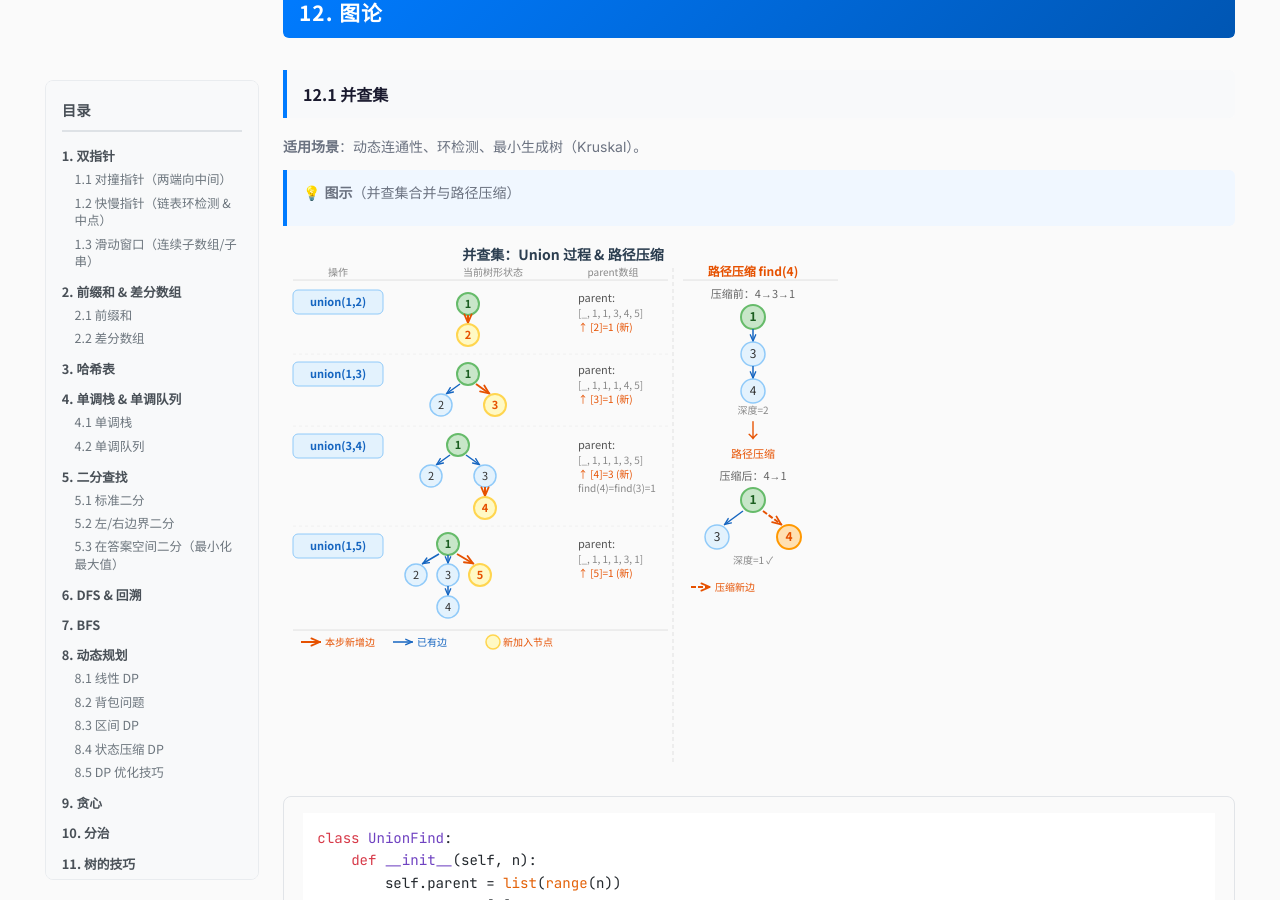
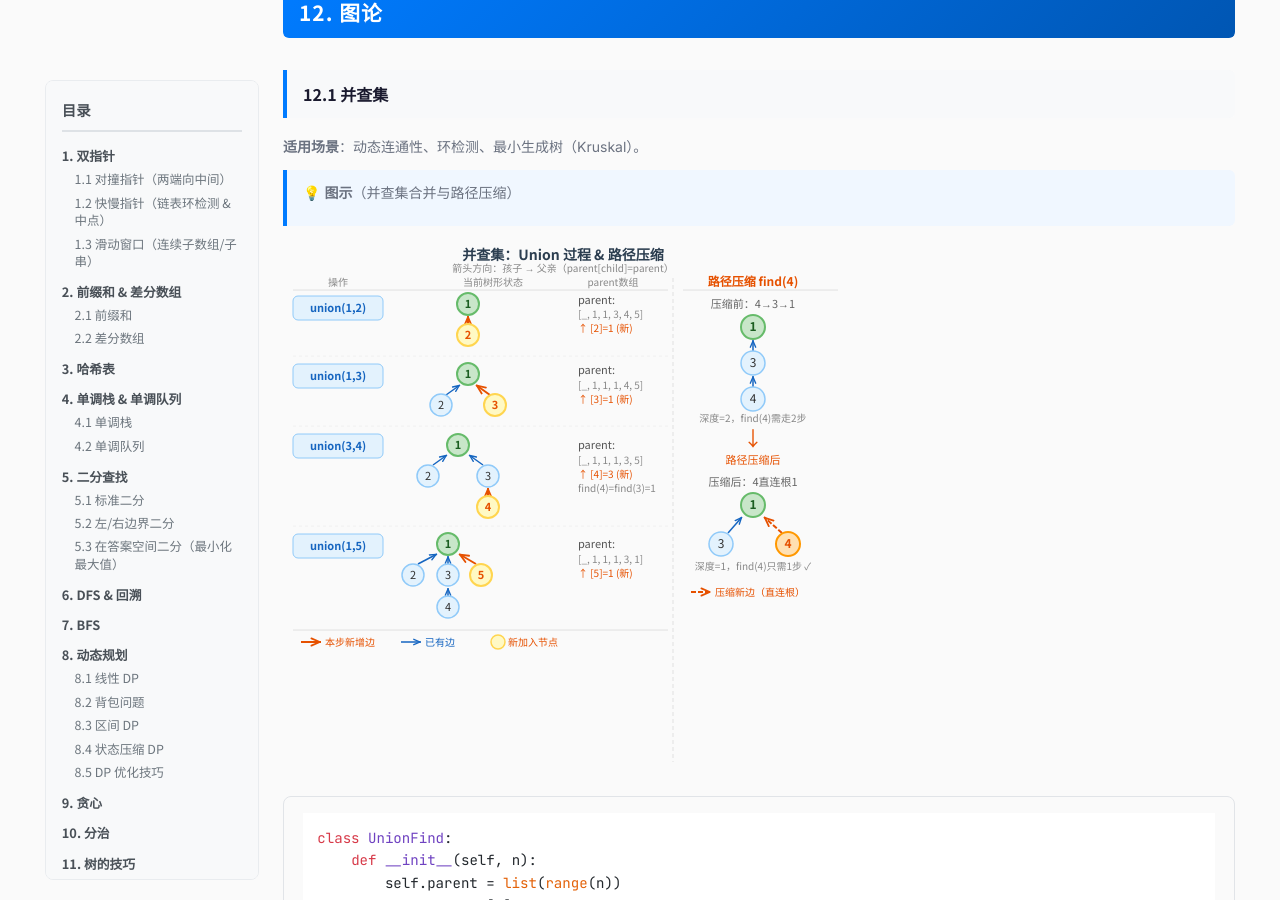
Before and after one commit to chengenbao/chengenbao.github.io, a Jekyll site: the page built from notes/algo-tricks.md, in a window 1280 px wide and 900 px high, scrolled down 27906 px. Built offline with Jekyll 4.4.1, drawn with Linux system fonts in a browser that asks for light colours; nearby versions of some CDN libraries.

Commit message:
fix: reverse arrow direction in union-find SVG (child->parent)

```diff
--- a/notes/algo-tricks.md
+++ b/notes/algo-tricks.md
@@ -1512,91 +1512,97 @@ def rob(root):
 
   <!-- ══ 标题 ══ -->
   <text x="280" y="18" text-anchor="middle" font-weight="bold" fill="#2c3e50" font-size="14">并查集：Union 过程 &amp; 路径压缩</text>
+  <text x="280" y="30" text-anchor="middle" fill="#888" font-size="10">箭头方向：孩子 → 父亲（parent[child]=parent）</text>
 
   <!-- 左右分隔线 -->
-  <line x1="390" y1="26" x2="390" y2="520" stroke="#e0e0e0" stroke-width="1" stroke-dasharray="4,3"/>
+  <line x1="390" y1="36" x2="390" y2="520" stroke="#e0e0e0" stroke-width="1" stroke-dasharray="4,3"/>
 
   <!-- ══ 左侧：列标题 ══ -->
-  <text x="55"  y="34" text-anchor="middle" fill="#888" font-size="10">操作</text>
-  <text x="210" y="34" text-anchor="middle" fill="#888" font-size="10">当前树形状态</text>
-  <text x="330" y="34" text-anchor="middle" fill="#888" font-size="10">parent数组</text>
-  <line x1="10" y1="38" x2="385" y2="38" stroke="#e0e0e0" stroke-width="1"/>
-
-  <!-- ━━━━ Step 1: union(1,2)  y_top=48 ━━━━ -->
-  <!-- 操作说明 -->
-  <rect x="10" y="48" width="90" height="24" rx="5" fill="#e3f2fd" stroke="#90caf9" stroke-width="1"/>
-  <text x="55" y="64" text-anchor="middle" fill="#1565c0" font-weight="bold" font-size="11">union(1,2)</text>
-  <!-- 树：根1 at(185,62)，子2 at(185,92) -->
+  <text x="55"  y="44" text-anchor="middle" fill="#888" font-size="10">操作</text>
+  <text x="210" y="44" text-anchor="middle" fill="#888" font-size="10">当前树形状态</text>
+  <text x="330" y="44" text-anchor="middle" fill="#888" font-size="10">parent数组</text>
+  <line x1="10" y1="48" x2="385" y2="48" stroke="#e0e0e0" stroke-width="1"/>
+
+  <!-- ━━━━ Step 1: union(1,2) ━━━━ -->
+  <rect x="10" y="54" width="90" height="24" rx="5" fill="#e3f2fd" stroke="#90caf9" stroke-width="1"/>
+  <text x="55" y="70" text-anchor="middle" fill="#1565c0" font-weight="bold" font-size="11">union(1,2)</text>
+  <!-- 根1 at(185,62), 子2 at(185,93) -->
   <circle cx="185" cy="62" r="11" fill="#c8e6c9" stroke="#66bb6a" stroke-width="2"/>
   <text x="185" y="66" text-anchor="middle" fill="#1b5e20" font-weight="bold" font-size="11">1</text>
-  <line x1="185" y1="73" x2="185" y2="82" stroke="#e65100" stroke-width="2" marker-end="url(#uf-arrO)"/>
+  <!-- 2→1: from(185,82) to(185,73) -->
+  <line x1="185" y1="82" x2="185" y2="74" stroke="#e65100" stroke-width="2" marker-end="url(#uf-arrO)"/>
   <circle cx="185" cy="93" r="11" fill="#fff9c4" stroke="#ffd54f" stroke-width="2"/>
   <text x="185" y="97" text-anchor="middle" fill="#e65100" font-weight="bold" font-size="11">2</text>
-  <!-- parent数组 -->
-  <text x="295" y="60" fill="#555" font-size="11">parent:</text>
-  <text x="295" y="75" fill="#888" font-size="10">[_, 1, 1, 3, 4, 5]</text>
-  <text x="295" y="89" fill="#e65100" font-size="10">↑ [2]=1 (新)</text>
-  <line x1="10" y1="112" x2="385" y2="112" stroke="#f0f0f0" stroke-width="1" stroke-dasharray="3,3"/>
-
-  <!-- ━━━━ Step 2: union(1,3)  y_top=120 ━━━━ -->
-  <rect x="10" y="120" width="90" height="24" rx="5" fill="#e3f2fd" stroke="#90caf9" stroke-width="1"/>
-  <text x="55" y="136" text-anchor="middle" fill="#1565c0" font-weight="bold" font-size="11">union(1,3)</text>
-  <!-- 树：根1 at(185,132)，子2 at(160,162)，子3 at(210,162) -->
+  <text x="295" y="62" fill="#555" font-size="11">parent:</text>
+  <text x="295" y="76" fill="#888" font-size="10">[_, 1, 1, 3, 4, 5]</text>
+  <text x="295" y="90" fill="#e65100" font-size="10">↑ [2]=1 (新)</text>
+  <line x1="10" y1="114" x2="385" y2="114" stroke="#f0f0f0" stroke-width="1" stroke-dasharray="3,3"/>
+
+  <!-- ━━━━ Step 2: union(1,3) ━━━━ -->
+  <rect x="10" y="122" width="90" height="24" rx="5" fill="#e3f2fd" stroke="#90caf9" stroke-width="1"/>
+  <text x="55" y="138" text-anchor="middle" fill="#1565c0" font-weight="bold" font-size="11">union(1,3)</text>
+  <!-- 根1 at(185,132), 子2 at(158,163), 子3 at(212,163) -->
   <circle cx="185" cy="132" r="11" fill="#c8e6c9" stroke="#66bb6a" stroke-width="2"/>
   <text x="185" y="136" text-anchor="middle" fill="#1b5e20" font-weight="bold" font-size="11">1</text>
-  <line x1="177" y1="142" x2="163" y2="152" stroke="#1565c0" stroke-width="1.5" marker-end="url(#uf-arr)"/>
+  <!-- 2→1: from(163,153) to(177,142) -->
+  <line x1="163" y1="153" x2="177" y2="143" stroke="#1565c0" stroke-width="1.5" marker-end="url(#uf-arr)"/>
   <circle cx="158" cy="163" r="11" fill="#e3f2fd" stroke="#90caf9" stroke-width="1.5"/>
   <text x="158" y="167" text-anchor="middle" fill="#333" font-size="11">2</text>
-  <line x1="193" y1="142" x2="207" y2="152" stroke="#e65100" stroke-width="2" marker-end="url(#uf-arrO)"/>
+  <!-- 3→1: from(207,153) to(193,142) -->
+  <line x1="207" y1="153" x2="193" y2="143" stroke="#e65100" stroke-width="2" marker-end="url(#uf-arrO)"/>
   <circle cx="212" cy="163" r="11" fill="#fff9c4" stroke="#ffd54f" stroke-width="2"/>
   <text x="212" y="167" text-anchor="middle" fill="#e65100" font-weight="bold" font-size="11">3</text>
-  <!-- parent数组 -->
   <text x="295" y="132" fill="#555" font-size="11">parent:</text>
   <text x="295" y="147" fill="#888" font-size="10">[_, 1, 1, 1, 4, 5]</text>
   <text x="295" y="161" fill="#e65100" font-size="10">↑ [3]=1 (新)</text>
   <line x1="10" y1="184" x2="385" y2="184" stroke="#f0f0f0" stroke-width="1" stroke-dasharray="3,3"/>
 
-  <!-- ━━━━ Step 3: union(3,4)  y_top=192 ━━━━ -->
+  <!-- ━━━━ Step 3: union(3,4) ━━━━ -->
   <rect x="10" y="192" width="90" height="24" rx="5" fill="#e3f2fd" stroke="#90caf9" stroke-width="1"/>
   <text x="55" y="208" text-anchor="middle" fill="#1565c0" font-weight="bold" font-size="11">union(3,4)</text>
-  <!-- 树：根1 at(175,203)，子2 at(145,233)，子3 at(205,233)，子4 at(205,263) -->
+  <!-- 根1 at(175,203), 子2 at(145,233), 子3 at(205,233), 孙4 at(205,263) -->
   <circle cx="175" cy="203" r="11" fill="#c8e6c9" stroke="#66bb6a" stroke-width="2"/>
   <text x="175" y="207" text-anchor="middle" fill="#1b5e20" font-weight="bold" font-size="11">1</text>
-  <line x1="167" y1="213" x2="153" y2="223" stroke="#1565c0" stroke-width="1.5" marker-end="url(#uf-arr)"/>
-  <circle cx="148" cy="234" r="11" fill="#e3f2fd" stroke="#90caf9" stroke-width="1.5"/>
-  <text x="148" y="238" text-anchor="middle" fill="#333" font-size="11">2</text>
-  <line x1="183" y1="213" x2="197" y2="223" stroke="#1565c0" stroke-width="1.5" marker-end="url(#uf-arr)"/>
-  <circle cx="202" cy="234" r="11" fill="#e3f2fd" stroke="#90caf9" stroke-width="1.5"/>
-  <text x="202" y="238" text-anchor="middle" fill="#333" font-size="11">3</text>
-  <line x1="202" y1="245" x2="202" y2="255" stroke="#e65100" stroke-width="2" marker-end="url(#uf-arrO)"/>
-  <circle cx="202" cy="266" r="11" fill="#fff9c4" stroke="#ffd54f" stroke-width="2"/>
-  <text x="202" y="270" text-anchor="middle" fill="#e65100" font-weight="bold" font-size="11">4</text>
-  <!-- parent数组 -->
+  <!-- 2→1 -->
+  <line x1="150" y1="223" x2="164" y2="213" stroke="#1565c0" stroke-width="1.5" marker-end="url(#uf-arr)"/>
+  <circle cx="145" cy="234" r="11" fill="#e3f2fd" stroke="#90caf9" stroke-width="1.5"/>
+  <text x="145" y="238" text-anchor="middle" fill="#333" font-size="11">2</text>
+  <!-- 3→1 -->
+  <line x1="200" y1="223" x2="186" y2="213" stroke="#1565c0" stroke-width="1.5" marker-end="url(#uf-arr)"/>
+  <circle cx="205" cy="234" r="11" fill="#e3f2fd" stroke="#90caf9" stroke-width="1.5"/>
+  <text x="205" y="238" text-anchor="middle" fill="#333" font-size="11">3</text>
+  <!-- 4→3 -->
+  <line x1="205" y1="254" x2="205" y2="246" stroke="#e65100" stroke-width="2" marker-end="url(#uf-arrO)"/>
+  <circle cx="205" cy="265" r="11" fill="#fff9c4" stroke="#ffd54f" stroke-width="2"/>
+  <text x="205" y="269" text-anchor="middle" fill="#e65100" font-weight="bold" font-size="11">4</text>
   <text x="295" y="207" fill="#555" font-size="11">parent:</text>
   <text x="295" y="222" fill="#888" font-size="10">[_, 1, 1, 1, 3, 5]</text>
   <text x="295" y="236" fill="#e65100" font-size="10">↑ [4]=3 (新)</text>
   <text x="295" y="250" fill="#888" font-size="10">find(4)=find(3)=1</text>
   <line x1="10" y1="284" x2="385" y2="284" stroke="#f0f0f0" stroke-width="1" stroke-dasharray="3,3"/>
 
-  <!-- ━━━━ Step 4: union(1,5)  y_top=292 ━━━━ -->
+  <!-- ━━━━ Step 4: union(1,5) ━━━━ -->
   <rect x="10" y="292" width="90" height="24" rx="5" fill="#e3f2fd" stroke="#90caf9" stroke-width="1"/>
   <text x="55" y="308" text-anchor="middle" fill="#1565c0" font-weight="bold" font-size="11">union(1,5)</text>
-  <!-- 树：根1 at(165,302)，子2(130,332)，子3(165,332)，子5(200,332)，子4(165,362) -->
+  <!-- 根1 at(165,302), 子2(130,332), 子3(165,332), 子5(200,332), 孙4(165,362) -->
   <circle cx="165" cy="302" r="11" fill="#c8e6c9" stroke="#66bb6a" stroke-width="2"/>
   <text x="165" y="306" text-anchor="middle" fill="#1b5e20" font-weight="bold" font-size="11">1</text>
-  <line x1="156" y1="312" x2="139" y2="322" stroke="#1565c0" stroke-width="1.5" marker-end="url(#uf-arr)"/>
-  <circle cx="133" cy="333" r="11" fill="#e3f2fd" stroke="#90caf9" stroke-width="1.5"/>
-  <text x="133" y="337" text-anchor="middle" fill="#333" font-size="11">2</text>
-  <line x1="165" y1="313" x2="165" y2="322" stroke="#1565c0" stroke-width="1.5" marker-end="url(#uf-arr)"/>
+  <!-- 2→1 -->
+  <line x1="135" y1="322" x2="154" y2="312" stroke="#1565c0" stroke-width="1.5" marker-end="url(#uf-arr)"/>
+  <circle cx="130" cy="333" r="11" fill="#e3f2fd" stroke="#90caf9" stroke-width="1.5"/>
+  <text x="130" y="337" text-anchor="middle" fill="#333" font-size="11">2</text>
+  <!-- 3→1 -->
+  <line x1="165" y1="322" x2="165" y2="314" stroke="#1565c0" stroke-width="1.5" marker-end="url(#uf-arr)"/>
   <circle cx="165" cy="333" r="11" fill="#e3f2fd" stroke="#90caf9" stroke-width="1.5"/>
   <text x="165" y="337" text-anchor="middle" fill="#333" font-size="11">3</text>
-  <line x1="174" y1="312" x2="191" y2="322" stroke="#e65100" stroke-width="2" marker-end="url(#uf-arrO)"/>
-  <circle cx="197" cy="333" r="11" fill="#fff9c4" stroke="#ffd54f" stroke-width="2"/>
-  <text x="197" y="337" text-anchor="middle" fill="#e65100" font-weight="bold" font-size="11">5</text>
-  <line x1="165" y1="344" x2="165" y2="354" stroke="#1565c0" stroke-width="1.5" marker-end="url(#uf-arr)"/>
+  <!-- 5→1 (新，橙色) -->
+  <line x1="193" y1="322" x2="176" y2="312" stroke="#e65100" stroke-width="2" marker-end="url(#uf-arrO)"/>
+  <circle cx="198" cy="333" r="11" fill="#fff9c4" stroke="#ffd54f" stroke-width="2"/>
+  <text x="198" y="337" text-anchor="middle" fill="#e65100" font-weight="bold" font-size="11">5</text>
+  <!-- 4→3 -->
+  <line x1="165" y1="354" x2="165" y2="346" stroke="#1565c0" stroke-width="1.5" marker-end="url(#uf-arr)"/>
   <circle cx="165" cy="365" r="11" fill="#e3f2fd" stroke="#90caf9" stroke-width="1.5"/>
   <text x="165" y="369" text-anchor="middle" fill="#333" font-size="11">4</text>
-  <!-- parent数组 -->
   <text x="295" y="306" fill="#555" font-size="11">parent:</text>
   <text x="295" y="321" fill="#888" font-size="10">[_, 1, 1, 1, 3, 1]</text>
   <text x="295" y="335" fill="#e65100" font-size="10">↑ [5]=1 (新)</text>
@@ -1605,48 +1611,50 @@ def rob(root):
   <!-- 图例 -->
   <line x1="18" y1="400" x2="38" y2="400" stroke="#e65100" stroke-width="2" marker-end="url(#uf-arrO)"/>
   <text x="42" y="404" fill="#e65100" font-size="10">本步新增边</text>
-  <line x1="110" y1="400" x2="130" y2="400" stroke="#1565c0" stroke-width="1.5" marker-end="url(#uf-arr)"/>
-  <text x="134" y="404" fill="#1565c0" font-size="10">已有边</text>
-  <circle cx="210" cy="400" r="7" fill="#fff9c4" stroke="#ffd54f" stroke-width="1.5"/>
-  <text x="220" y="404" fill="#e65100" font-size="10">新加入节点</text>
+  <line x1="118" y1="400" x2="138" y2="400" stroke="#1565c0" stroke-width="1.5" marker-end="url(#uf-arr)"/>
+  <text x="142" y="404" fill="#1565c0" font-size="10">已有边</text>
+  <circle cx="215" cy="400" r="7" fill="#fff9c4" stroke="#ffd54f" stroke-width="1.5"/>
+  <text x="225" y="404" fill="#e65100" font-size="10">新加入节点</text>
 
   <!-- ══ 右侧：路径压缩 ══ -->
-  <text x="470" y="34" text-anchor="middle" fill="#e65100" font-weight="bold" font-size="12">路径压缩 find(4)</text>
-  <line x1="400" y1="38" x2="555" y2="38" stroke="#e0e0e0" stroke-width="1"/>
-
-  <!-- 压缩前标题 -->
-  <text x="470" y="56" text-anchor="middle" fill="#666" font-size="11">压缩前：4→3→1</text>
-  <!-- 链式：1→3→4 竖排 -->
-  <circle cx="470" cy="75" r="12" fill="#c8e6c9" stroke="#66bb6a" stroke-width="2"/>
-  <text x="470" y="79" text-anchor="middle" fill="#1b5e20" font-weight="bold">1</text>
-  <line x1="470" y1="87" x2="470" y2="100" stroke="#1565c0" stroke-width="1.5" marker-end="url(#uf-arr)"/>
-  <circle cx="470" cy="112" r="12" fill="#e3f2fd" stroke="#90caf9" stroke-width="1.5"/>
-  <text x="470" y="116" text-anchor="middle" fill="#333">3</text>
-  <line x1="470" y1="124" x2="470" y2="137" stroke="#1565c0" stroke-width="1.5" marker-end="url(#uf-arr)"/>
-  <circle cx="470" cy="149" r="12" fill="#e3f2fd" stroke="#90caf9" stroke-width="1.5"/>
-  <text x="470" y="153" text-anchor="middle" fill="#333">4</text>
-  <text x="470" y="172" text-anchor="middle" fill="#888" font-size="10">深度=2</text>
-
-  <!-- 箭头：压缩前→后 -->
-  <text x="470" y="196" text-anchor="middle" fill="#e65100" font-size="20">↓</text>
-  <text x="470" y="216" text-anchor="middle" fill="#e65100" font-size="11">路径压缩</text>
-
-  <!-- 压缩后标题 -->
-  <text x="470" y="238" text-anchor="middle" fill="#666" font-size="11">压缩后：4→1</text>
-  <!-- 星形：1在顶，3/4都直连 -->
-  <circle cx="470" cy="258" r="12" fill="#c8e6c9" stroke="#66bb6a" stroke-width="2"/>
-  <text x="470" y="262" text-anchor="middle" fill="#1b5e20" font-weight="bold">1</text>
-  <line x1="460" y1="269" x2="441" y2="283" stroke="#1565c0" stroke-width="1.5" marker-end="url(#uf-arr)"/>
-  <circle cx="434" cy="295" r="12" fill="#e3f2fd" stroke="#90caf9" stroke-width="1.5"/>
-  <text x="434" y="299" text-anchor="middle" fill="#333">3</text>
-  <line x1="480" y1="269" x2="499" y2="283" stroke="#e65100" stroke-width="2" stroke-dasharray="5,2" marker-end="url(#uf-arrO)"/>
-  <circle cx="506" cy="295" r="12" fill="#ffe0b2" stroke="#ff9800" stroke-width="2"/>
-  <text x="506" y="299" text-anchor="middle" fill="#e65100" font-weight="bold">4</text>
-  <text x="470" y="322" text-anchor="middle" fill="#888" font-size="10">深度=1 ✓</text>
+  <text x="470" y="44" text-anchor="middle" fill="#e65100" font-weight="bold" font-size="12">路径压缩 find(4)</text>
+  <line x1="400" y1="48" x2="555" y2="48" stroke="#e0e0e0" stroke-width="1"/>
+
+  <!-- 压缩前 -->
+  <text x="470" y="66" text-anchor="middle" fill="#666" font-size="11">压缩前：4→3→1</text>
+  <!-- 竖排：1(顶) 3(中) 4(底)，箭头向上（孩子→父） -->
+  <circle cx="470" cy="85" r="12" fill="#c8e6c9" stroke="#66bb6a" stroke-width="2"/>
+  <text x="470" y="89" text-anchor="middle" fill="#1b5e20" font-weight="bold">1</text>
+  <!-- 3→1 -->
+  <line x1="470" y1="109" x2="470" y2="98" stroke="#1565c0" stroke-width="1.5" marker-end="url(#uf-arr)"/>
+  <circle cx="470" cy="121" r="12" fill="#e3f2fd" stroke="#90caf9" stroke-width="1.5"/>
+  <text x="470" y="125" text-anchor="middle" fill="#333">3</text>
+  <!-- 4→3 -->
+  <line x1="470" y1="145" x2="470" y2="134" stroke="#1565c0" stroke-width="1.5" marker-end="url(#uf-arr)"/>
+  <circle cx="470" cy="157" r="12" fill="#e3f2fd" stroke="#90caf9" stroke-width="1.5"/>
+  <text x="470" y="161" text-anchor="middle" fill="#333">4</text>
+  <text x="470" y="180" text-anchor="middle" fill="#888" font-size="10">深度=2，find(4)需走2步</text>
+
+  <text x="470" y="204" text-anchor="middle" fill="#e65100" font-size="20">↓</text>
+  <text x="470" y="222" text-anchor="middle" fill="#e65100" font-size="11">路径压缩后</text>
+
+  <!-- 压缩后 -->
+  <text x="470" y="244" text-anchor="middle" fill="#666" font-size="11">压缩后：4直连根1</text>
+  <circle cx="470" cy="263" r="12" fill="#c8e6c9" stroke="#66bb6a" stroke-width="2"/>
+  <text x="470" y="267" text-anchor="middle" fill="#1b5e20" font-weight="bold">1</text>
+  <!-- 3→1 -->
+  <line x1="445" y1="291" x2="459" y2="275" stroke="#1565c0" stroke-width="1.5" marker-end="url(#uf-arr)"/>
+  <circle cx="438" cy="302" r="12" fill="#e3f2fd" stroke="#90caf9" stroke-width="1.5"/>
+  <text x="438" y="306" text-anchor="middle" fill="#333">3</text>
+  <!-- 4→1 (压缩新边，橙色虚线) -->
+  <line x1="499" y1="291" x2="481" y2="275" stroke="#e65100" stroke-width="2" stroke-dasharray="5,2" marker-end="url(#uf-arrO)"/>
+  <circle cx="505" cy="302" r="12" fill="#ffe0b2" stroke="#ff9800" stroke-width="2"/>
+  <text x="505" y="306" text-anchor="middle" fill="#e65100" font-weight="bold">4</text>
+  <text x="470" y="328" text-anchor="middle" fill="#888" font-size="10">深度=1，find(4)只需1步 ✓</text>
 
   <!-- 右侧图例 -->
-  <line x1="408" y1="345" x2="428" y2="345" stroke="#e65100" stroke-width="2" stroke-dasharray="5,2" marker-end="url(#uf-arrO)"/>
-  <text x="432" y="349" fill="#e65100" font-size="10">压缩新边</text>
+  <line x1="408" y1="350" x2="428" y2="350" stroke="#e65100" stroke-width="2" stroke-dasharray="5,2" marker-end="url(#uf-arrO)"/>
+  <text x="432" y="354" fill="#e65100" font-size="10">压缩新边（直连根）</text>
 </svg>
 </div>
 
```
